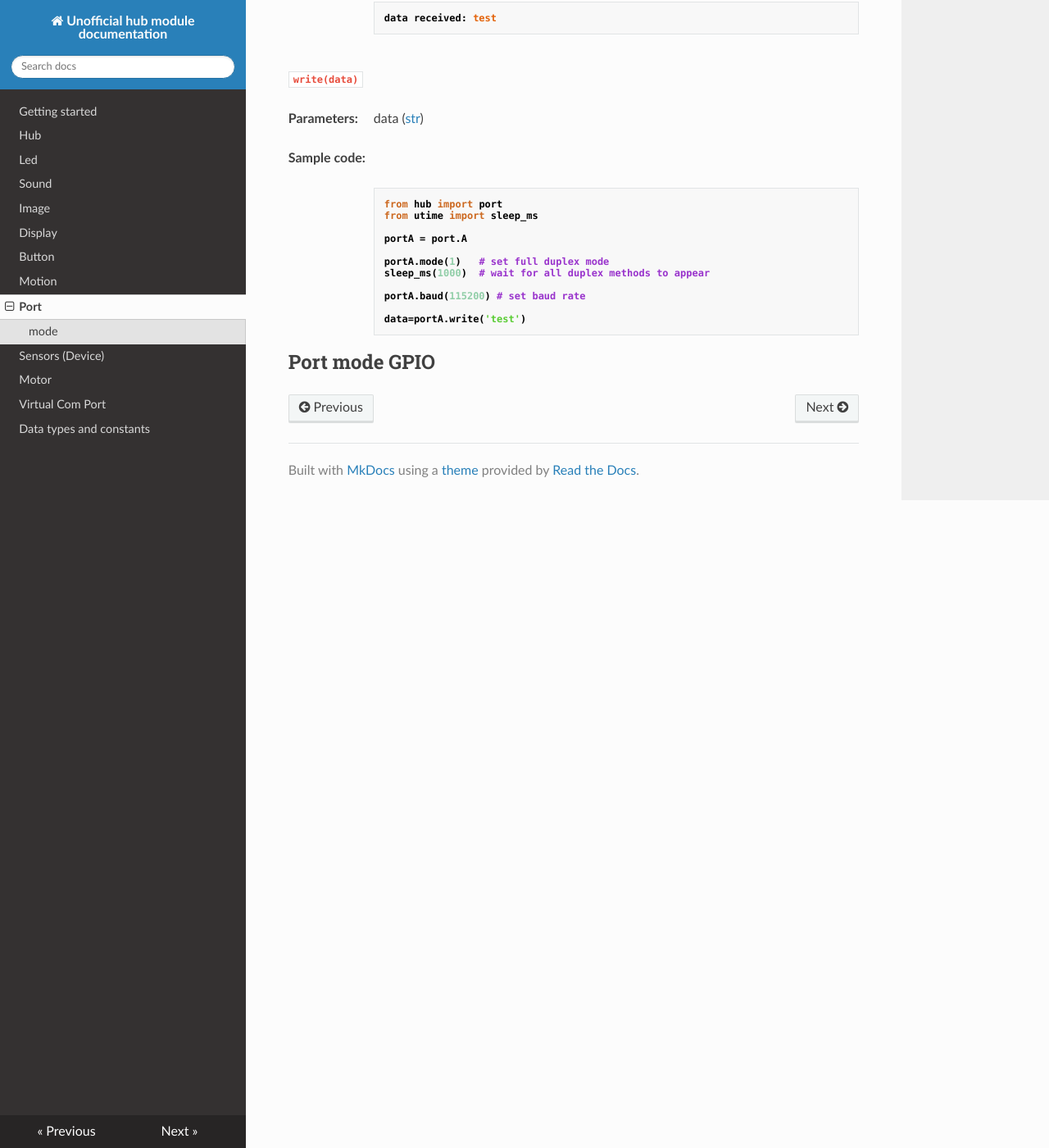
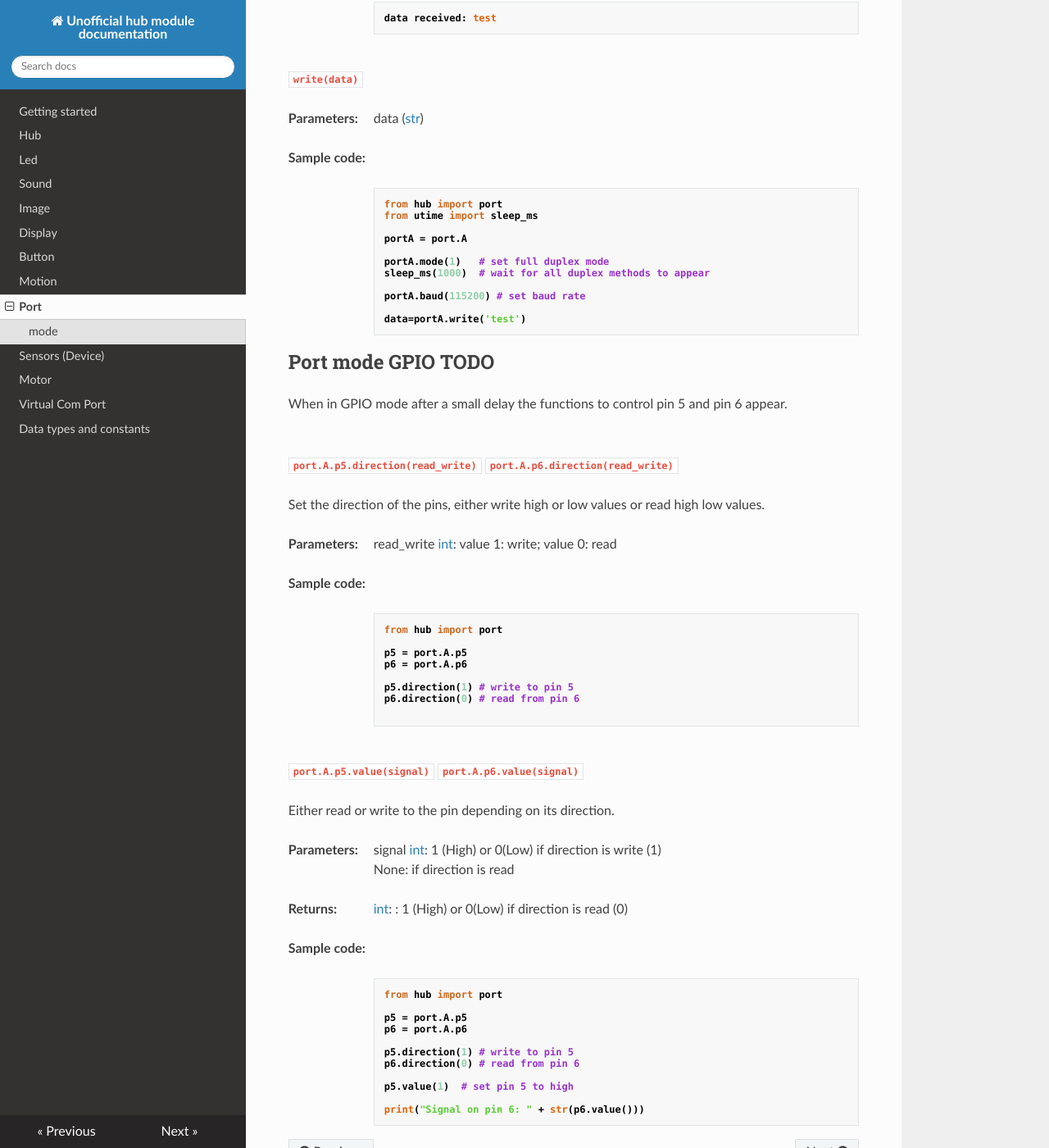
Before and after one commit to NStrijbosch/hub-module-notes, an MkDocs documentation site: the page built from docs/port.md, in a window 1280 px wide and 1400 px high, scrolled down 1671 px. Shown: the whole window at 82% size. Built offline with MkDocs 1.6.1, drawn with Linux system fonts in a browser that asks for light colours; nearby versions of some CDN libraries.

Commit message:
Update port.md

````diff
--- a/docs/port.md
+++ b/docs/port.md
@@ -116,4 +116,62 @@ portA.baud(115200) # set baud rate
 data=portA.write('test')
 ```
 
-# Port mode GPIO
+# Port mode GPIO TODO
+
+When in GPIO mode after a small delay the functions to control pin 5 and pin 6 appear.
+
+## direction
+
+`port.A.p5.direction(read_write)`
+`port.A.p6.direction(read_write)`
+
+Set the direction of the pins, either write high or low values or read high low values.
+
+__Parameters:__
+
+* read_write [int](data_types.md#int): value 1: write; value 0: read
+
+__Sample code:__
+
+``` python
+from hub import port
+
+p5 = port.A.p5
+p6 = port.A.p6
+
+p5.direction(1) # write to pin 5
+p6.direction(0) # read from pin 6
+
+```
+
+## value
+
+`port.A.p5.value(signal)`
+`port.A.p6.value(signal)`
+
+Either read or write to the pin depending on its direction.
+
+__Parameters:__
+
+*  signal [int](data_types.md#int): 1 (High) or 0(Low) if direction is write (1)
+*  None: if direction is read
+
+__Returns:__
+
+*   [int](data_types.md#int): : 1 (High) or 0(Low) if direction is read (0)
+
+__Sample code:__
+
+``` python
+from hub import port
+
+p5 = port.A.p5
+p6 = port.A.p6
+
+p5.direction(1) # write to pin 5
+p6.direction(0) # read from pin 6
+
+p5.value(1)  # set pin 5 to high
+
+print("Signal on pin 6: " + str(p6.value()))
+```
````
